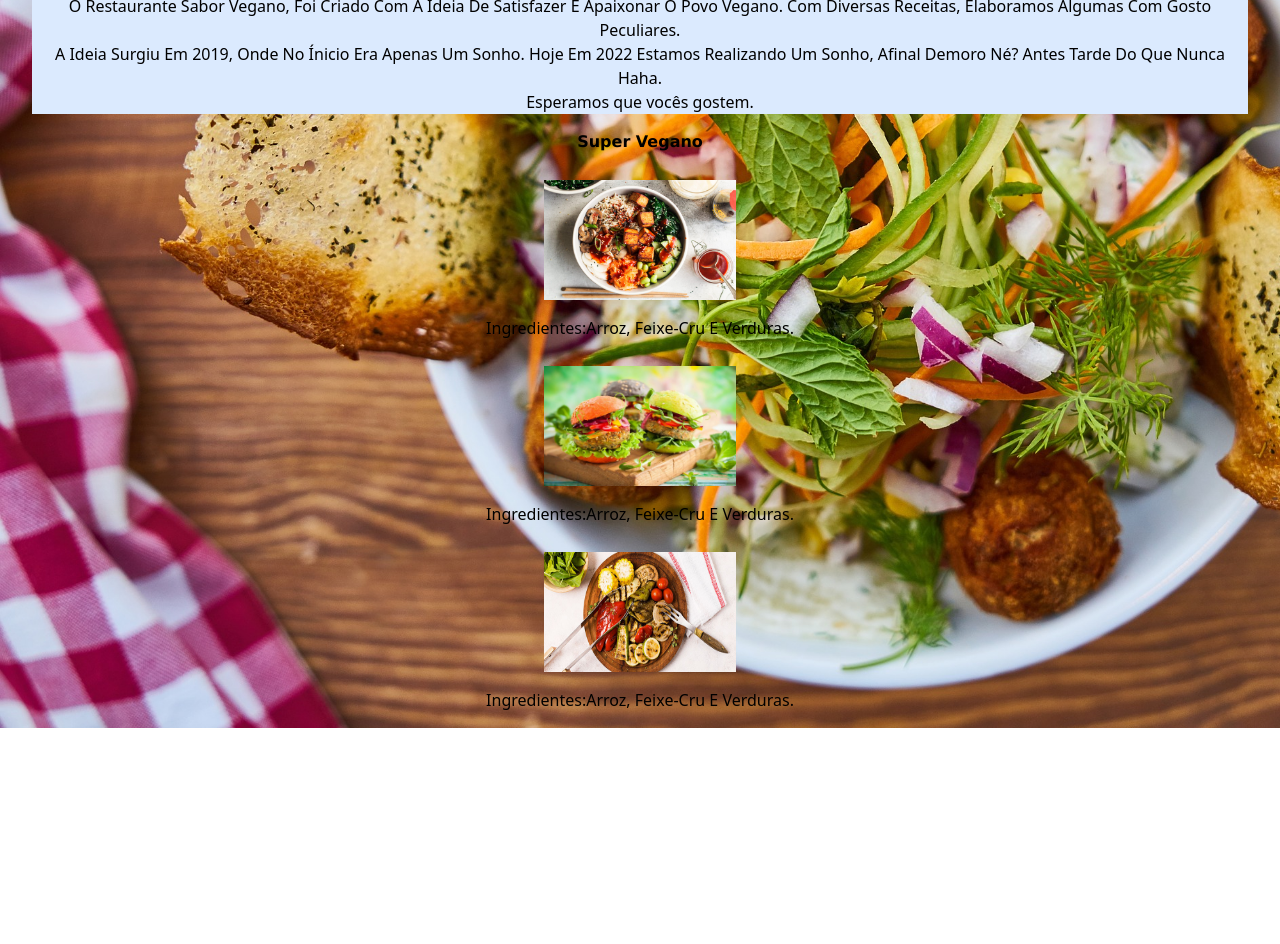
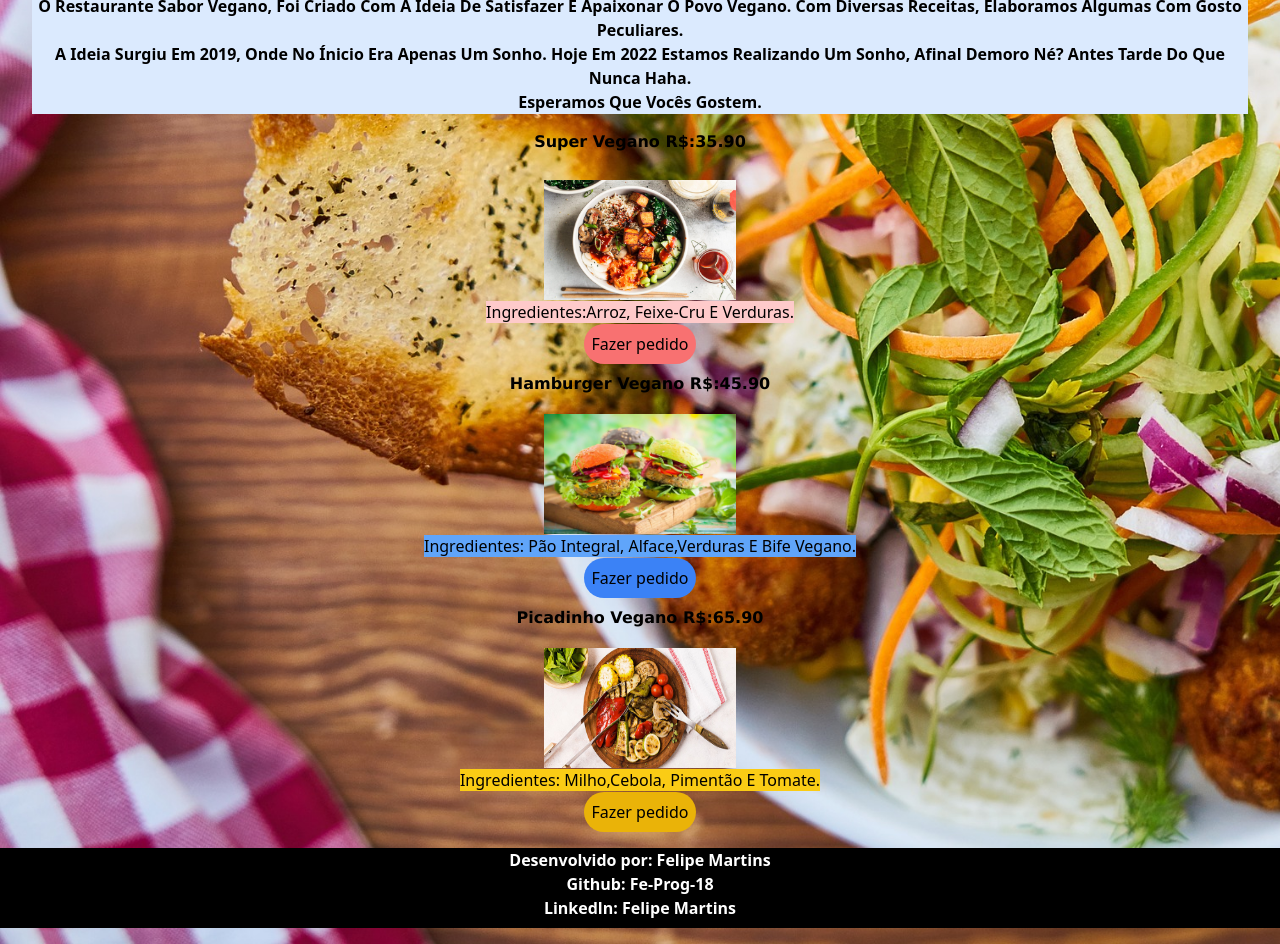
Before and after one commit to felipe-programador-18/Sabor-Vegano, a Next.js app: page /sobre in a window 1280 px wide. Shown: the part 140-1084 px from the top of the page. Before the commit the page ends 868 px from the top, so only its background shows below. Built offline with nearby package versions, Linux system fonts and the light colour scheme.

Commit message:
c7- adding another page

```diff
--- a/pages/index.js
+++ b/pages/index.js
@@ -17,7 +17,7 @@ const Home = () =>{
         <a className='italic m-4'>Home</a>
       </Link>
 
-      <Link href='/pedido'>
+      <Link href='/pedidos'>
       <a className='italic' >Pedidos</a>
       </Link>
 
--- /dev/null
+++ b/pages/pedidos.js
@@ -0,0 +1,25 @@
+import React from "react";
+import Link from "next/link";
+
+const Pedidos = () => {
+    return <>
+       <div className="mx-auto text-center inline">
+       <h1>Pedidos</h1>
+
+        <form  method="get" action="formulario">
+        <input className="block" type='text' placeholder="nome"></input>
+        <input className="inline" type='email' placeholder="e-mail"></input>
+        <input className="inline" type='number' placeholder="Digite seu cpf"></input>
+        <input className="inline" type='number' placeholder="Celular"></input>
+        <input className="inline" type='text' placeholder="Endereço"></input>
+        </form>
+
+       </div>
+       </>
+}
+
+
+
+
+
+export default Pedidos
--- a/pages/sobre.js
+++ b/pages/sobre.js
@@ -14,10 +14,10 @@ const Sobre = () =>{
 
     <div className="mx-auto text-center pt-4 px-8">
       <div className="bg-blue-100 text-center">
-        <p className="capitalize">O Restaurante Sabor Vegano, foi criado com a ideia de satisfazer e apaixonar o povo vegano.
+        <p className="capitalize font-bold">O Restaurante Sabor Vegano, foi criado com a ideia de satisfazer e apaixonar o povo vegano.
          Com diversas receitas, elaboramos algumas com gosto peculiares.</p>
-         <p className="capitalize">A ideia surgiu em 2019, onde no ínicio era apenas um sonho. Hoje em 2022 Estamos realizando um sonho, Afinal demoro né? Antes tarde do que nunca haha.</p>
-         <p>Esperamos que vocês gostem.</p>
+         <p className="capitalize  font-bold">A ideia surgiu em 2019, onde no ínicio era apenas um sonho. Hoje em 2022 Estamos realizando um sonho, Afinal demoro né? Antes tarde do que nunca haha.</p>
+         <p className="capitalize font-bold" >Esperamos que vocês gostem.</p>
       </div>
 
 
@@ -25,34 +25,51 @@ const Sobre = () =>{
     </div>
 
      <div className="mx text-center">
-     <p id="super" className="text-center capitalize m-4">Super Vegano</p>
+     <p id="super" className="text-center capitalize m-4">Super Vegano R$:35.90</p>
       <img className="transition ease-in-out delay-150 hover:-translate-y-1 hover:scale-110 hover:bg-indigo-500 duration-300 ..." id="prato" src="prato.jpg"></img>
-
       <div className="mx-auto">
-      <p className="text-center capitalize m-4">
+      <p className="text-center inline bg-red-200 capitalize m-4">
        Ingredientes:Arroz, feixe-cru e verduras.
        </p>
       </div>
+      <Link href='/pedidos'>
+      <button className="bg-red-400 hover:bg-violet-700  rounded-full p-2">Fazer pedido</button>
+      </Link>
 
+      <p id="super" className="text-center capitalize m-2 font-bold">Hamburger Vegano R$:45.90</p>
+      <img className="transition ease-in-out delay-150 hover:-translate-y-1 hover:scale-110 hover:bg-indigo-500 duration-300 ..." id="prato" src="ham.jpg"></img>
+      <div className="mx-auto">
+      <p className="text-center inline bg-blue-400 capitalize m-4">
+       Ingredientes: Pão integral, alface,verduras e bife vegano.
+       </p>
 
-      <img className="transition ease-in-out delay-150 hover:-translate-y-1 hover:scale-110 hover:bg-indigo-500 duration-300 ..." id="prato" src="prato.jpg" src="ham.jpg"></img>
+      </div>
+
+      <Link href='/pedidos'>
+      <button className="bg-blue-500 hover:bg-violet-700  rounded-full p-2">Fazer pedido</button>
+      </Link>
+
+      <p id="super" className="text-center capitalize m-2 font-bold">Picadinho Vegano R$:65.90 </p>
+      <img className="transition ease-in-out delay-150 hover:-translate-y-1 hover:scale-110 hover:bg-indigo-500 duration-300 ..." id="prato" src="fran.jpg"></img>
       <div className="mx-auto">
-      <p className="text-center capitalize m-4">
-       Ingredientes:Arroz, feixe-cru e verduras.
+      <p className="text-center inline bg-yellow-400 capitalize m-4">
+       Ingredientes: Milho,Cebola, Pimentão e tomate.
        </p>
       </div>
 
-
-      <img className="transition ease-in-out delay-150 hover:-translate-y-1 hover:scale-110 hover:bg-indigo-500 duration-300 ..." id="prato" src="prato.jpg" src="ham.jpg" src="fran.jpg"></img>
-      <div className="mx-auto">
-      <p className="text-center capitalize m-4">
-       Ingredientes:Arroz, feixe-cru e verduras.
-       </p>
+      <Link href='/'>
+      <button className="bg-yellow-500  hover:bg-violet-700 rounded-full p-2">Fazer pedido</button>
+      </Link>
       </div>
 
 
+      <div className=" bg-black h-20  mx-auto text-center m-4">
+      <footer>
+      <h1 id='footer'>Desenvolvido por: Felipe Martins </h1>
+       <h1 id='footer' >Github: <a href="https://github.com/felipe-programador-18">Fe-Prog-18 </a> </h1>
+        <h1 id='footer' >Linkedln: <a href="https://www.linkedin.com/in/felipe-martins-programador/"> Felipe Martins</a> </h1>
+       </footer>
       </div>
-
    </>
 
 }
--- a/styles/globals.css
+++ b/styles/globals.css
@@ -37,3 +37,8 @@ img{
     font-weight: bold;
 
 }
+
+#footer{
+    color: white;
+    font-weight: bold;
+}
```
